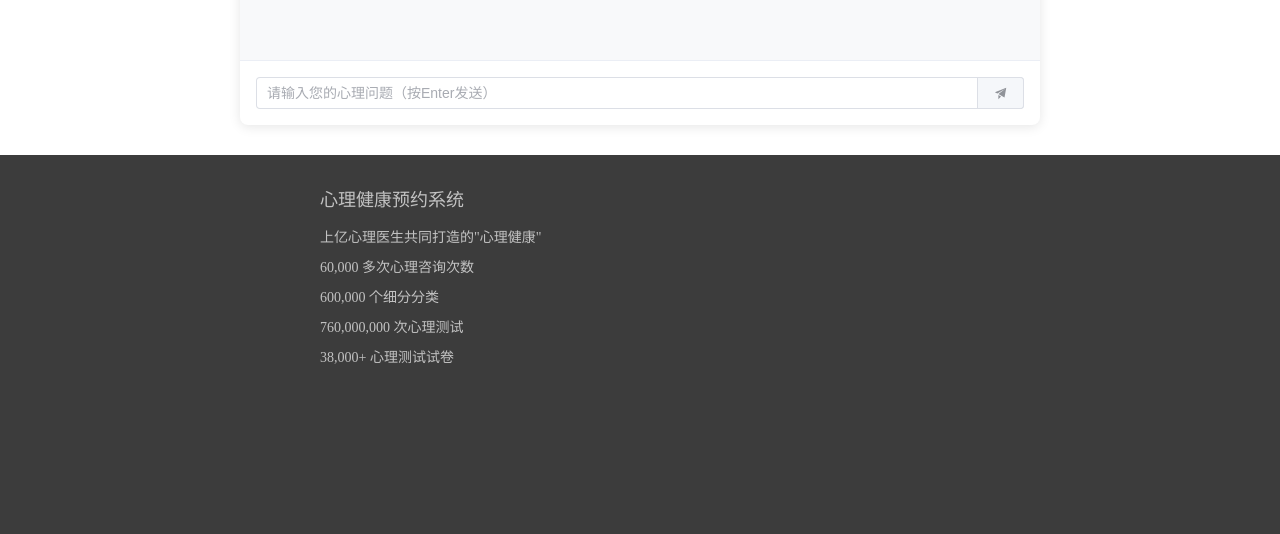
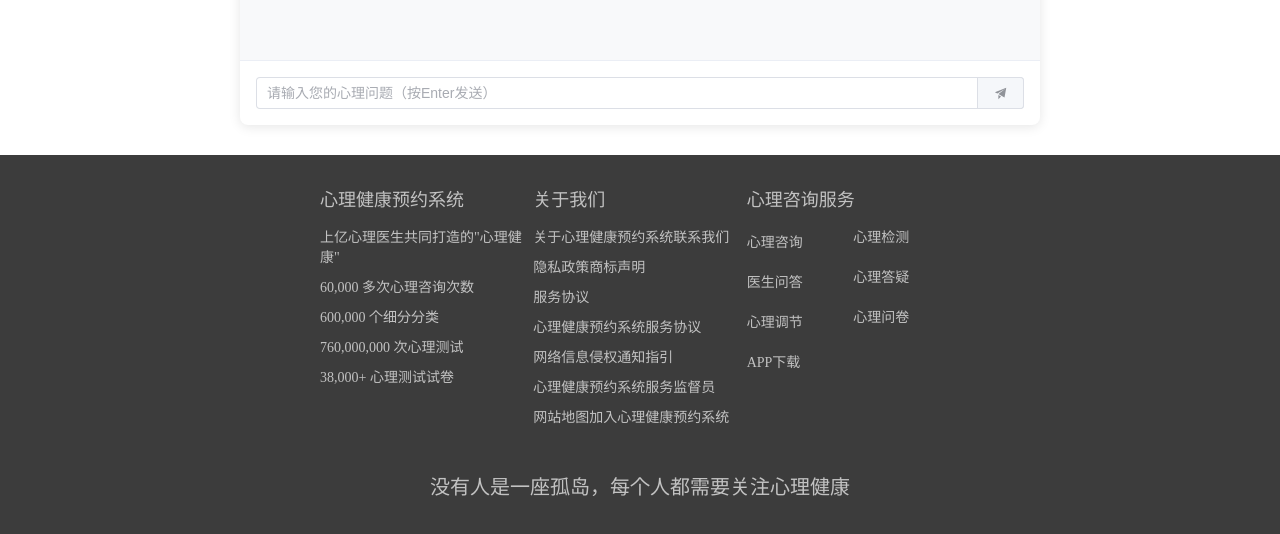
Before and after one commit to msbStudy/xm_mental_health, a Vue app in the folder vue/: page /ai-module in a window 1280 px wide. Shown: the part 592-1126 px from the top of the page. Built offline with nearby package versions, Linux system fonts and the light colour scheme; sample sign-in values are in the browser's storage.

Commit message:
ai界面优化

```diff
--- a/vue/src/views/AIModule.vue
+++ b/vue/src/views/AIModule.vue
@@ -108,8 +108,37 @@
           <div style="padding: 5px 0">38,000+ 心理测试试卷</div>
         </div>
         <div style="flex: 1;margin-top: 20px">
-          <!-- 可以添加更多底部信息 -->
+          <div style="padding: 10px 0;font-size: 18px">关于我们</div>
+          <div style="padding: 5px 0">关于心理健康预约系统联系我们</div>
+          <div style="padding: 5px 0">隐私政策商标声明</div>
+          <div style="padding: 5px 0">服务协议</div>
+          <div style="padding: 5px 0">心理健康预约系统服务协议</div>
+          <div style="padding: 5px 0">网络信息侵权通知指引</div>
+          <div style="padding: 5px 0">心理健康预约系统服务监督员</div>
+          <div style="padding: 5px 0">网站地图加入心理健康预约系统</div>
         </div>
+        <div style="flex: 1;margin-top: 20px">
+          <div style="padding: 10px 0;font-size: 18px">心理咨询服务</div>
+          <div style="display: flex">
+            <div style="flex: 1;padding: 10px 0">心理咨询</div>
+            <div style="flex: 1;padding: 5px 0">心理检测</div>
+          </div>
+          <div style="display: flex">
+            <div style="flex: 1;padding: 10px 0">医生问答</div>
+            <div style="flex: 1;padding: 5px 0">心理答疑</div>
+          </div>
+          <div style="display: flex">
+            <div style="flex: 1;padding: 10px 0">心理调节</div>
+            <div style="flex: 1;padding: 5px 0">心理问卷</div>
+          </div>
+          <div style="display: flex">
+            <div style="flex: 1;padding: 10px 0">APP下载</div>
+
+          </div>
+        </div>
+      </div>
+      <div style="width: 100%;text-align: center;color: #c2c2c2;margin-top: 40px;font-size: 20px">
+        没有人是一座孤岛，每个人都需要关注心理健康
       </div>
     </div>
   </div>
```
Also changed, not shown: 2 other files (tests, documents, lock files or other folders).
